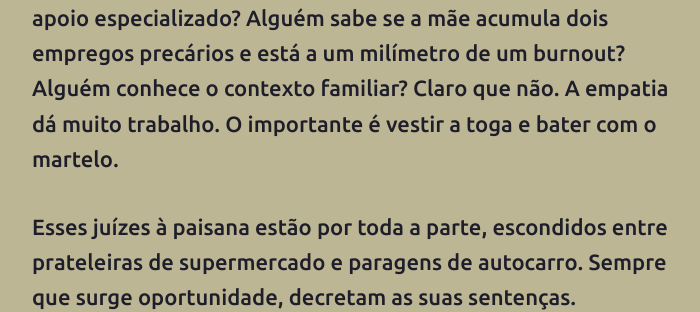
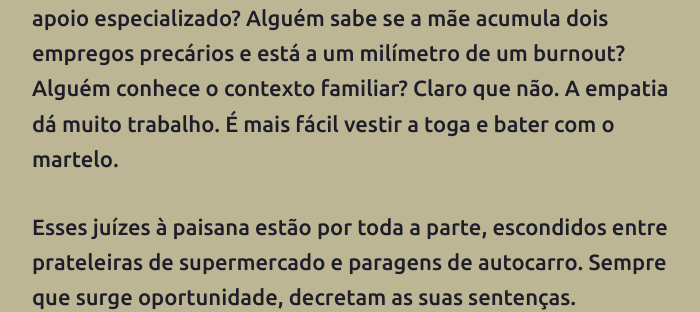
Before and after one commit to joaquim-capitao/queime-depois-de-ler, a Jekyll site: the page built from desportoperfeito.md, in a window 1280 px wide and 900 px high, scrolled down 862 px. Shown: the part 290-602 px from the top of the window, without its empty margins (279-979 px from the left). Built offline with Jekyll 4.4.1, drawn with Linux system fonts in a browser that asks for light colours; our own code applies the rules of GitHub Pages for plain Markdown files; some of the changed text lies outside the part shown.

Commit message:
Atualizar o desportoperfeito.md

```diff
--- a/desportoperfeito.md
+++ b/desportoperfeito.md
@@ -12,7 +12,7 @@ Naquele exato momento, saiu uma senhora do corredor das bolachas e fez um olhar
 
 Claramente, aquela mulher acredita que as crianças saem de uma linha de montagem: todas iguais, mudando apenas o penteado. Para ela, educar um ser humano é como reiniciar um router: desligar, esperar dez segundos e voltar a ligar.
 
-Alguém sabe se a criança está doente, exausta ou a precisar de apoio especializado? Alguém sabe se a mãe acumula dois empregos precários e está a um milímetro de um burnout? Alguém conhece o contexto familiar? Claro que não. A empatia dá muito trabalho. O importante é vestir a toga e bater com o martelo.
+Alguém sabe se a criança está doente, exausta ou a precisar de apoio especializado? Alguém sabe se a mãe acumula dois empregos precários e está a um milímetro de um burnout? Alguém conhece o contexto familiar? Claro que não. A empatia dá muito trabalho. É mais fácil vestir a toga e bater com o martelo.
 
 Esses juízes à paisana estão por toda a parte, escondidos entre prateleiras de supermercado e paragens de autocarro. Sempre que surge oportunidade, decretam as suas sentenças.
 
```
